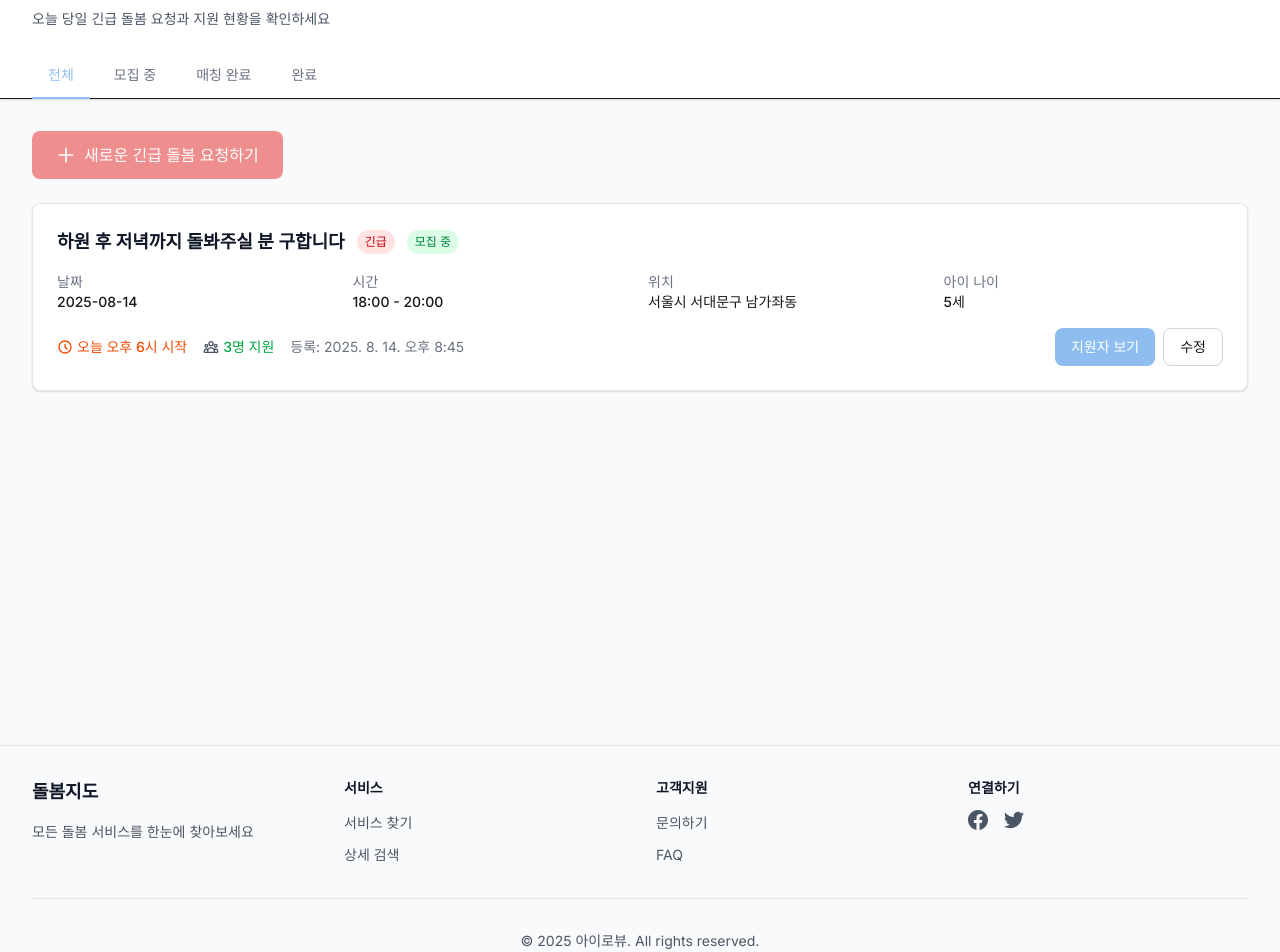
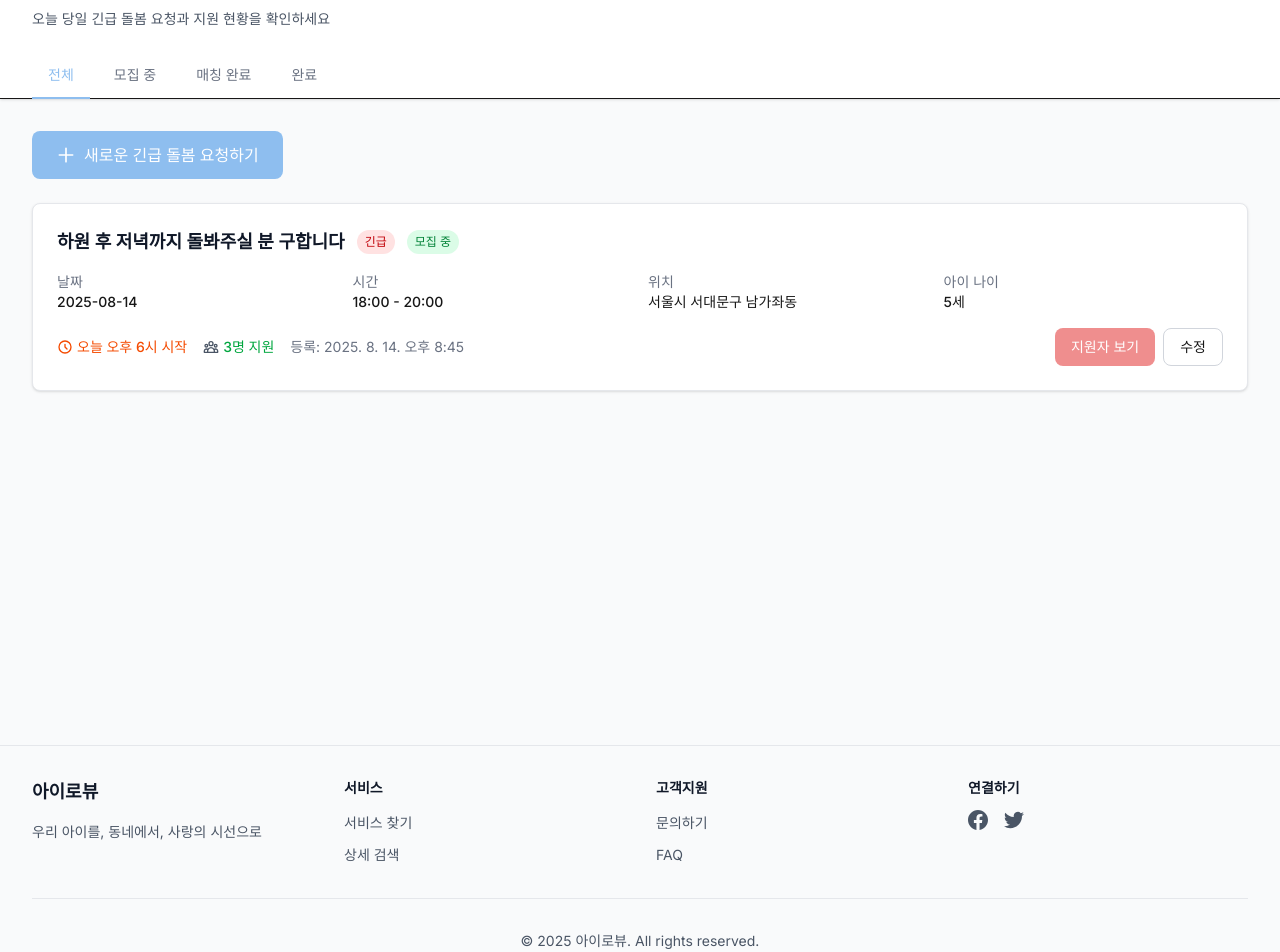
Before and after one commit to kitechoi/dolbom-caremap-fe, a Next.js app: page /parent/requests in a window 1280 px wide. Shown: the part 120-1072 px from the top of the page. Built offline with nearby package versions, Linux system fonts and the light colour scheme.

Commit message:
부모화면

```diff
--- a/src/app/layout.tsx
+++ b/src/app/layout.tsx
@@ -9,6 +9,11 @@ const inter = Inter({ subsets: ["latin"] });
 export const metadata: Metadata = {
   title: "아이로뷰",
   description: "우리 아이를, 동네에서, 사랑의 시선으로",
+  icons: {
+    icon: '/iloview_logo.png',
+    shortcut: '/iloview_logo.png',
+    apple: '/iloview_logo.png',
+  },
 };
 
 export default function RootLayout({
--- a/src/app/page.tsx
+++ b/src/app/page.tsx
@@ -154,16 +154,11 @@ export default function HomePage() {
                 </select>
               </div>
 
-              <div className="flex gap-2">
-                <button className="px-3 py-1.5 text-sm border border-gray-300 rounded-lg hover:bg-gray-50">
-                  리스트 보기
-                </button>
-                <button
-                  onClick={() => setShowRequestModal(true)}
-                  className="px-3 py-1.5 text-sm bg-[#8EBEEF] text-white rounded-lg hover:bg-[#6BA5DC]">
-                  긴급 돌봄 요청
-                </button>
-              </div>
+              <button
+                onClick={() => setShowRequestModal(true)}
+                className="px-3 py-1.5 text-sm bg-[#8EBEEF] text-white rounded-lg hover:bg-[#6BA5DC]">
+                긴급 돌봄 요청
+              </button>
             </div>
           </div>
         </div>
--- a/src/app/parent/requests/page.tsx
+++ b/src/app/parent/requests/page.tsx
@@ -103,7 +103,7 @@ export default function ParentRequestsPage() {
       <div className="max-w-7xl mx-auto px-4 sm:px-6 lg:px-8 py-8">
         {/* 긴급 돌봄 요청 버튼 */}
         <div className="mb-6">
-          <button className="w-full md:w-auto px-6 py-3 bg-[#EF8E8E] text-white font-medium rounded-lg hover:bg-[#E57A7A] flex items-center justify-center gap-2">
+          <button className="w-full md:w-auto px-6 py-3 bg-[#8EBEEF] text-white font-medium rounded-lg hover:bg-[#6BA5DC] flex items-center justify-center gap-2">
             <svg className="w-5 h-5" fill="none" stroke="currentColor" viewBox="0 0 24 24">
               <path strokeLinecap="round" strokeLinejoin="round" strokeWidth={2} d="M12 4v16m8-8H4" />
             </svg>
@@ -170,7 +170,7 @@ export default function ParentRequestsPage() {
                       {request.status === 'active' && request.applicantsCount > 0 && (
                         <button
                           onClick={() => handleViewApplicants(request.id)}
-                          className="px-4 py-2 bg-[#8EBEEF] text-white rounded-lg hover:bg-[#6BA5DC] text-sm"
+                          className="px-4 py-2 bg-[#EF8E8E] text-white rounded-lg hover:bg-[#E67E7E] text-sm"
                         >
                           지원자 보기
                         </button>
--- a/src/components/layout/Footer.tsx
+++ b/src/components/layout/Footer.tsx
@@ -6,9 +6,9 @@ export const Footer: React.FC = () => {
       <div className="max-w-7xl mx-auto px-4 sm:px-6 lg:px-8 py-8">
         <div className="grid grid-cols-1 md:grid-cols-4 gap-8">
           <div>
-            <h3 className="text-lg font-semibold text-gray-900 mb-4">돌봄지도</h3>
+            <h3 className="text-lg font-semibold text-gray-900 mb-4">아이로뷰</h3>
             <p className="text-sm text-gray-600">
-              모든 돌봄 서비스를 한눈에 찾아보세요
+              우리 아이를, 동네에서, 사랑의 시선으로
             </p>
           </div>
 
--- a/src/components/layout/Header.tsx
+++ b/src/components/layout/Header.tsx
@@ -13,7 +13,7 @@ export const Header: React.FC = () => {
   const navItems = [
     { href: '/', label: '선생님 찾기' },
     { href: '/parent/requests', label: '내 요청' },
-    { href: '/parent/messages', label: '메시지' },
+    // { href: '/parent/messages', label: '메시지' },
   ];
 
   return (
```
Also changed, not shown: public/iloview_logo.png (added).
